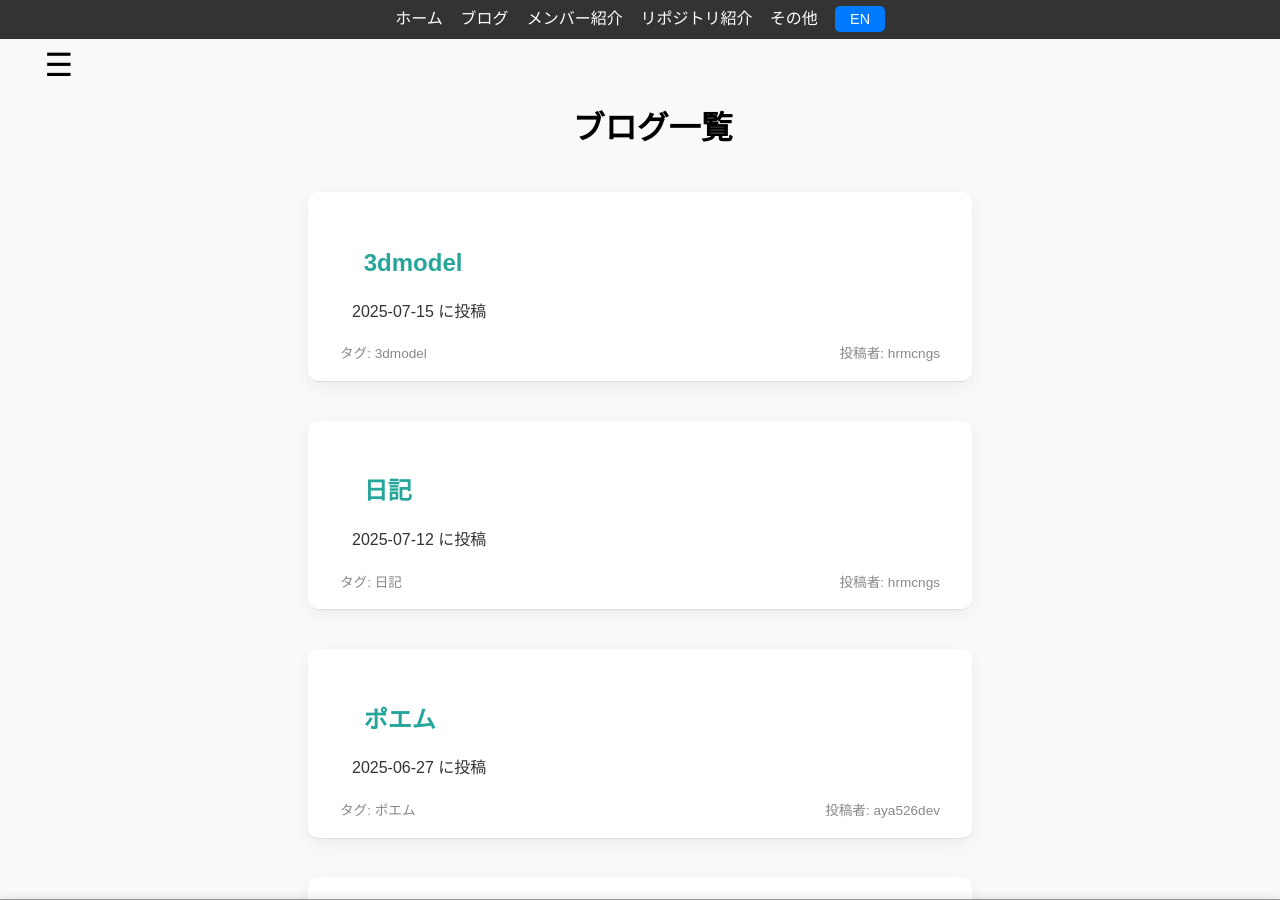
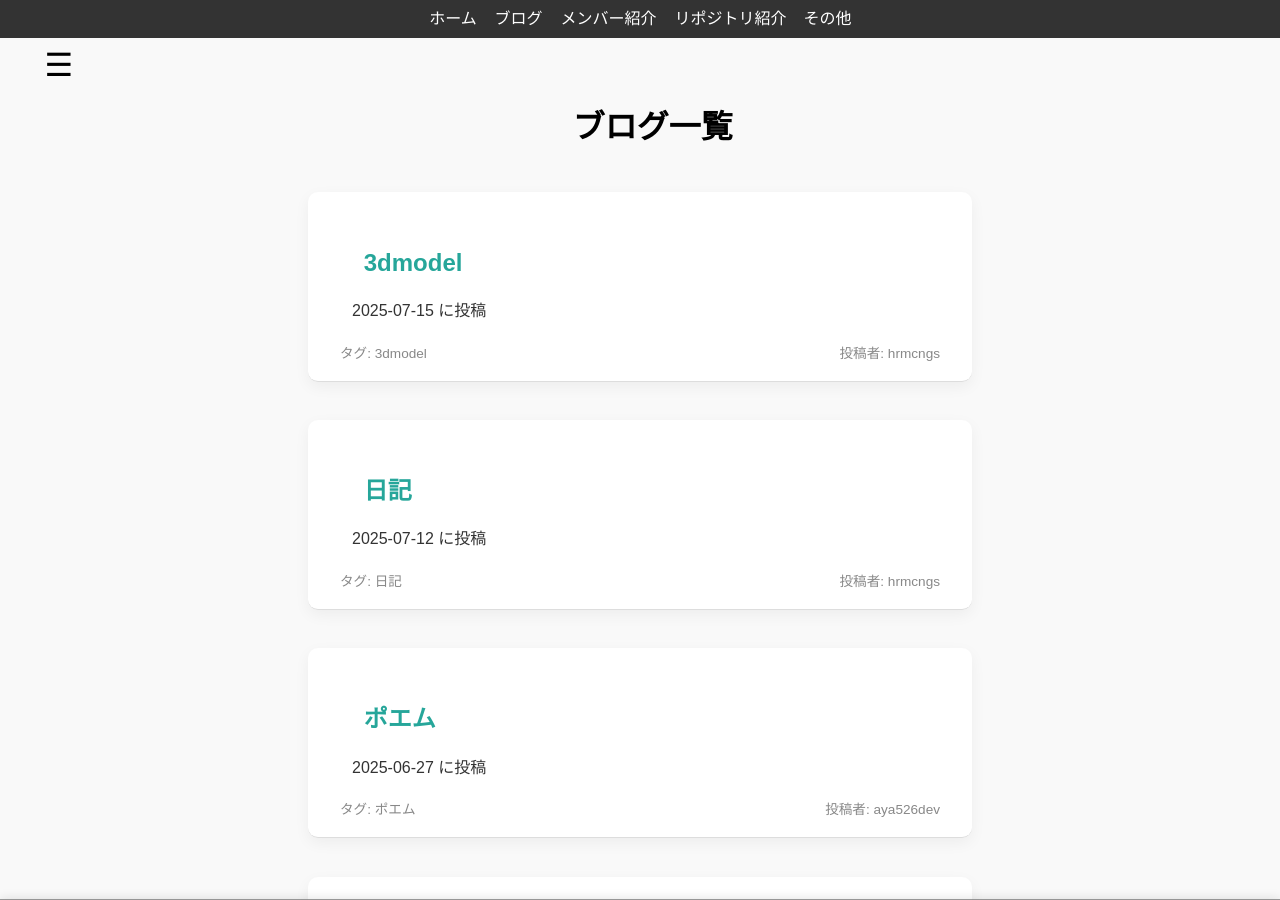
Before and after one commit to Drowse-Lab/Drowse-Lab, a Jekyll site: the page built from blog.html, in a window 1280 px wide and 900 px high. Built offline with Jekyll 4.4.1, drawn with Linux system fonts in a browser that asks for light colours; nearby versions of some CDN libraries; some web fonts are replaced; a style sheet for code colours, icons or effects is not loaded.

Commit message:
version up

```diff
--- a/_layouts/default.html
+++ b/_layouts/default.html
@@ -28,7 +28,6 @@
         <li><a href="{{ '/contributors.html' | relative_url }}" data-i18n="nav.members">メンバー紹介</a></li>
         <li><a href="{{ '/repo-list.html' | relative_url }}" data-i18n="nav.repositories">リポジトリ紹介</a></li>
         <li><a href="{{ '/other.html' | relative_url }}" data-i18n="nav.other">その他</a></li>
-        <li><button id="langToggle" class="lang-toggle">EN</button></li>
       </ul>
     </nav>
   </header>
```
